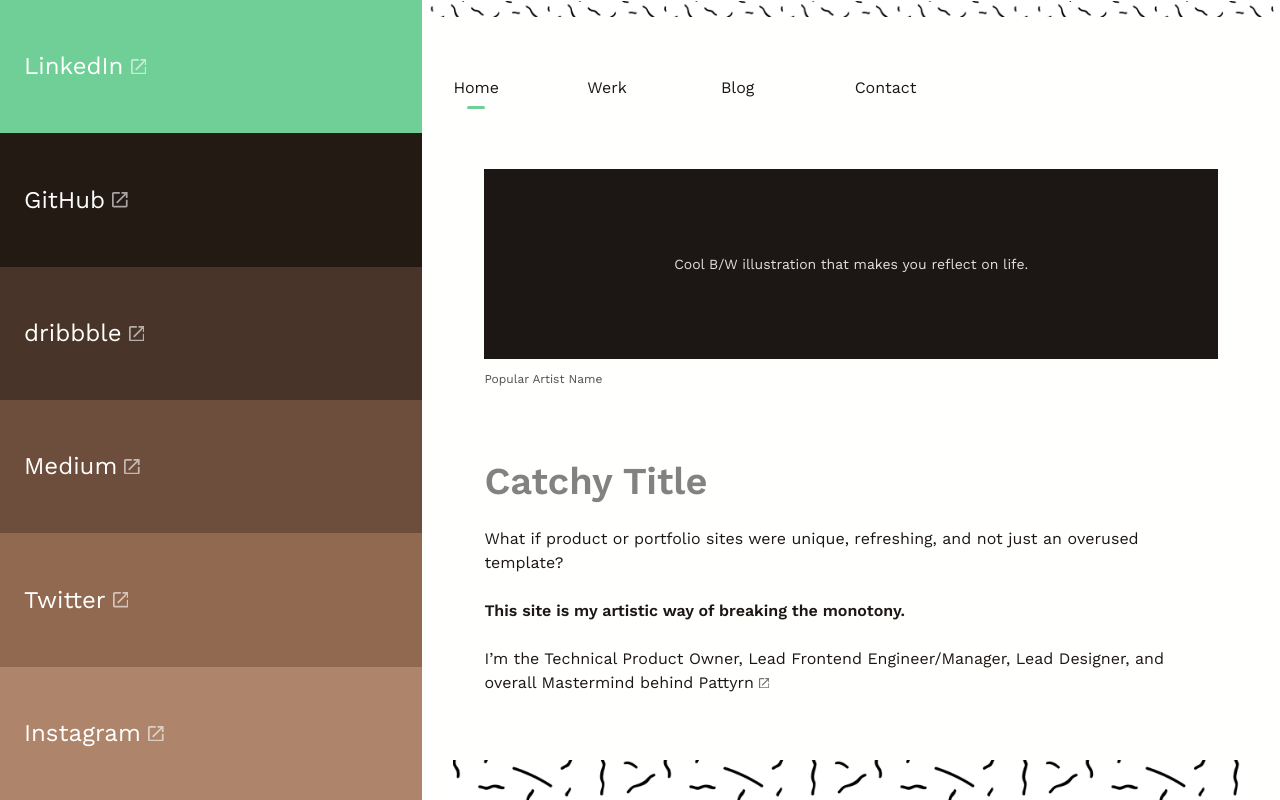
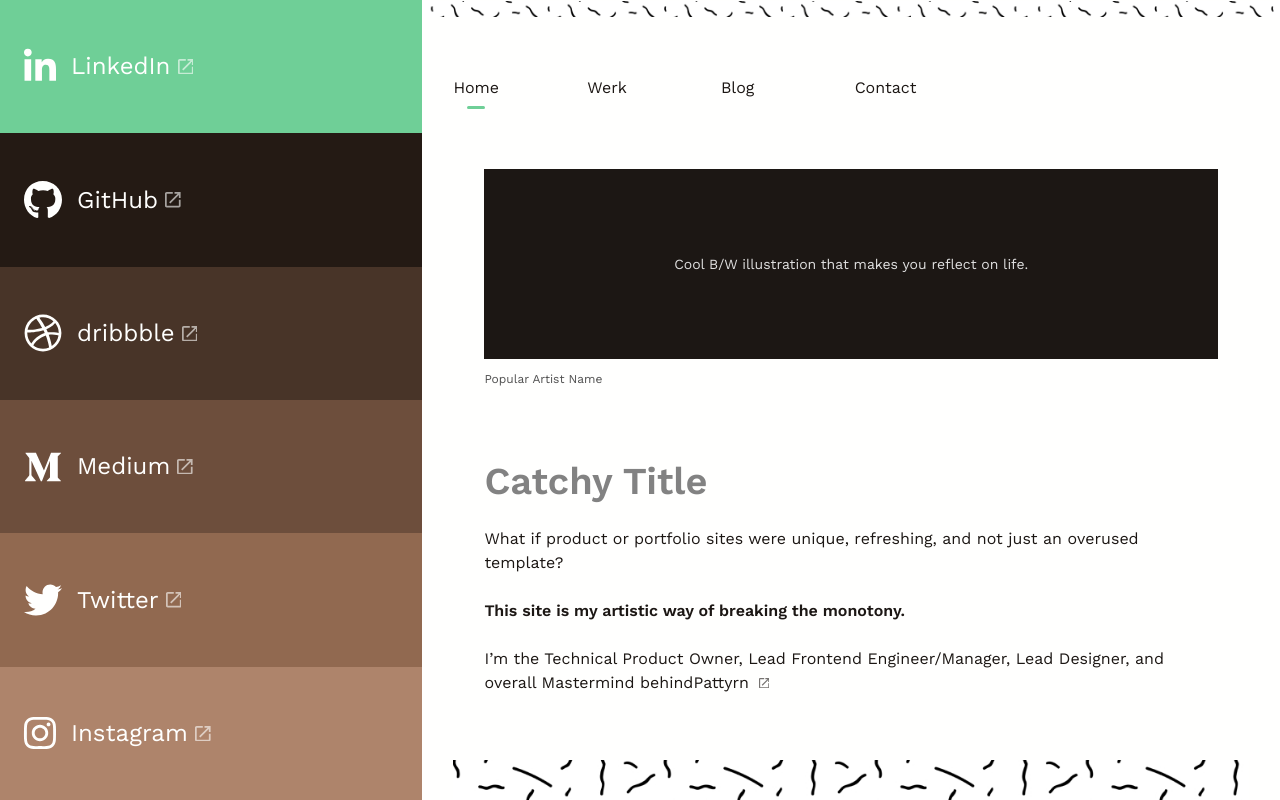
Before and after one commit to caseybaggz/caseybaggz, a Gatsby site: page / in a window 1280 px wide. Built offline with nearby package versions, Linux system fonts and the light colour scheme; Gatsby itself is replaced by a stand-in of ours; some packages are replaced by stand-ins of ours.

Commit message:
Add fontawesome for social icons to SocialNav

```diff
--- a/package.json
+++ b/package.json
@@ -10,6 +10,9 @@
     "deploy": "gatsby build && gh-pages -d public"
   },
   "dependencies": {
+    "@fortawesome/fontawesome-svg-core": "^1.2.28",
+    "@fortawesome/free-brands-svg-icons": "^5.13.0",
+    "@fortawesome/react-fontawesome": "^0.1.9",
     "babel-plugin-styled-components": "^1.10.7",
     "gatsby": "^2.20.6",
     "gatsby-image": "^2.3.1",
--- a/src/components/actions/ExternalTextLink.js
+++ b/src/components/actions/ExternalTextLink.js
@@ -8,7 +8,6 @@ import LaunchIcon from '../icons/Launch';
 const LinkItem = styled.a(
   (props) => `
   display: inline-block;
-  padding-left: 5px;
   transition: color 250ms ease-out;
 
   &:hover {
@@ -20,6 +19,7 @@ const LinkItem = styled.a(
 const LinkText = styled.p(
   (props) => `
   color: ${props.theme[props.color]};
+  padding-left: 5px;
   font-size: ${props.size}px;
 `
 );
@@ -38,6 +38,7 @@ type Props = {
   children: any,
   href: string,
   kind: string,
+  linkText: string,
   size?: string
 };
 
@@ -53,7 +54,10 @@ function ExternalTextLink(props: Props): React$Node {
       rel="noopener noreferrer"
     >
       <Row>
-        <LinkText color={color} size={size}>{props.children}</LinkText>
+        {props.children}
+        <LinkText color={color} size={size}>
+          {props.linkText}
+        </LinkText>
         <IconWrapper size={size}>
           <LaunchIcon color={color} />
         </IconWrapper>
@@ -65,6 +69,7 @@ function ExternalTextLink(props: Props): React$Node {
 ExternalTextLink.defaultProps = {
   href: '',
   kind: 'dark',
+  linkText: '',
   size: '16'
 };
 
--- a/src/components/layout/Layout.js
+++ b/src/components/layout/Layout.js
@@ -2,6 +2,8 @@
 
 import React from 'react';
 import styled, { ThemeProvider } from 'styled-components';
+import { library } from '@fortawesome/fontawesome-svg-core';
+import { fab } from '@fortawesome/free-brands-svg-icons';
 import { animated, useSpring } from 'react-spring';
 import Navicon from '../actions/Navicon';
 import Disclaimer from '../layout/Disclaimer';
@@ -12,6 +14,9 @@ import patternImage from '../../images/details-pattern.png';
 import GlobalStyle from '../../utils/GlobalStyle';
 import theme from '../../utils/theme';
 import media from '../../utils/media';
+
+// fontawesome
+library.add(fab);
 
 const MainWrapper = styled.div`
   overflow-x: hidden;
--- a/src/components/layout/SocialNav.js
+++ b/src/components/layout/SocialNav.js
@@ -2,6 +2,7 @@
 
 import React from 'react';
 import { useStaticQuery, graphql } from 'gatsby';
+import { FontAwesomeIcon } from '@fortawesome/react-fontawesome';
 import styled from 'styled-components';
 import Headline from '../typography/Headline';
 import ExternalTextLink from '../actions/ExternalTextLink';
@@ -50,6 +51,12 @@ const ListItem = styled.li`
   }
 `;
 
+const SocialNavFaStyle: {
+  paddingRight: string,
+} = {
+  paddingRight: '10px',
+};
+
 type Props = {};
 
 function SocialNav(props: Props): React$Node {
@@ -59,6 +66,7 @@ function SocialNav(props: Props): React$Node {
         edges {
           node {
             id
+            icon
             name
             uri
           }
@@ -70,8 +78,18 @@ function SocialNav(props: Props): React$Node {
   const LinkItems: Array<React$Node> = React.useMemo(() => {
     return edges.map((edgeItem, eq) => (
       <ListItem key={edgeItem.node.id} eq={eq}>
-        <ExternalTextLink href={edgeItem.node.uri} size="24" kind="light">
-          {edgeItem.node.name}
+        <ExternalTextLink
+          href={edgeItem.node.uri}
+          size="24"
+          kind="light"
+          linkText={edgeItem.node.name}
+        >
+          <FontAwesomeIcon
+            color="#fffffe"
+            icon={['fab', edgeItem.node.icon]}
+            style={SocialNavFaStyle}
+            size="3x"
+          />
         </ExternalTextLink>
       </ListItem>
     ));
--- a/src/data/socialLinks.json
+++ b/src/data/socialLinks.json
@@ -1,30 +1,36 @@
 [
   {
+    "icon": "linkedin-in",
     "id": "1",
     "name": "LinkedIn",
     "uri": "https://www.linkedin.com/in/caseybaggz/"
   },
   {
+    "icon": "github",
     "id": "2",
     "name": "GitHub",
     "uri": "https://github.com/caseybaggz"
   },
   {
+    "icon": "dribbble",
     "id": "3",
     "name": "dribbble",
     "uri": "https://dribbble.com/caseybaggz"
   },
   {
+    "icon": "medium-m",
     "id": "4",
     "name": "Medium",
     "uri": "https://medium.com/@caseybaggz"
   },
   {
+    "icon": "twitter",
     "id": "5",
     "name": "Twitter",
     "uri": "https://twitter.com/caseybaggz"
   },
   {
+    "icon": "instagram",
     "id": "6",
     "name": "Instagram",
     "uri": "https://www.instagram.com/caseybaggz/"
```
Also changed, not shown: 1 other file.
